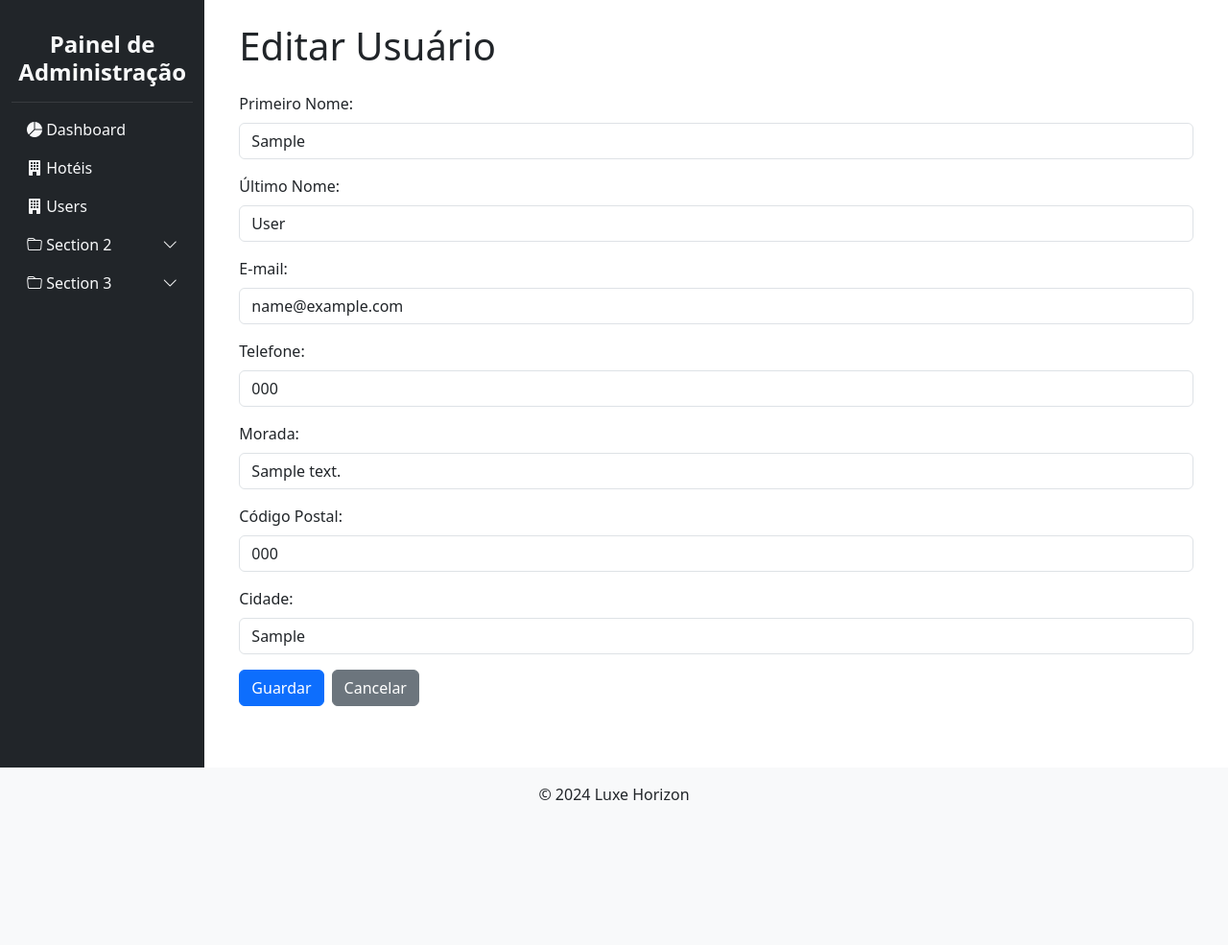
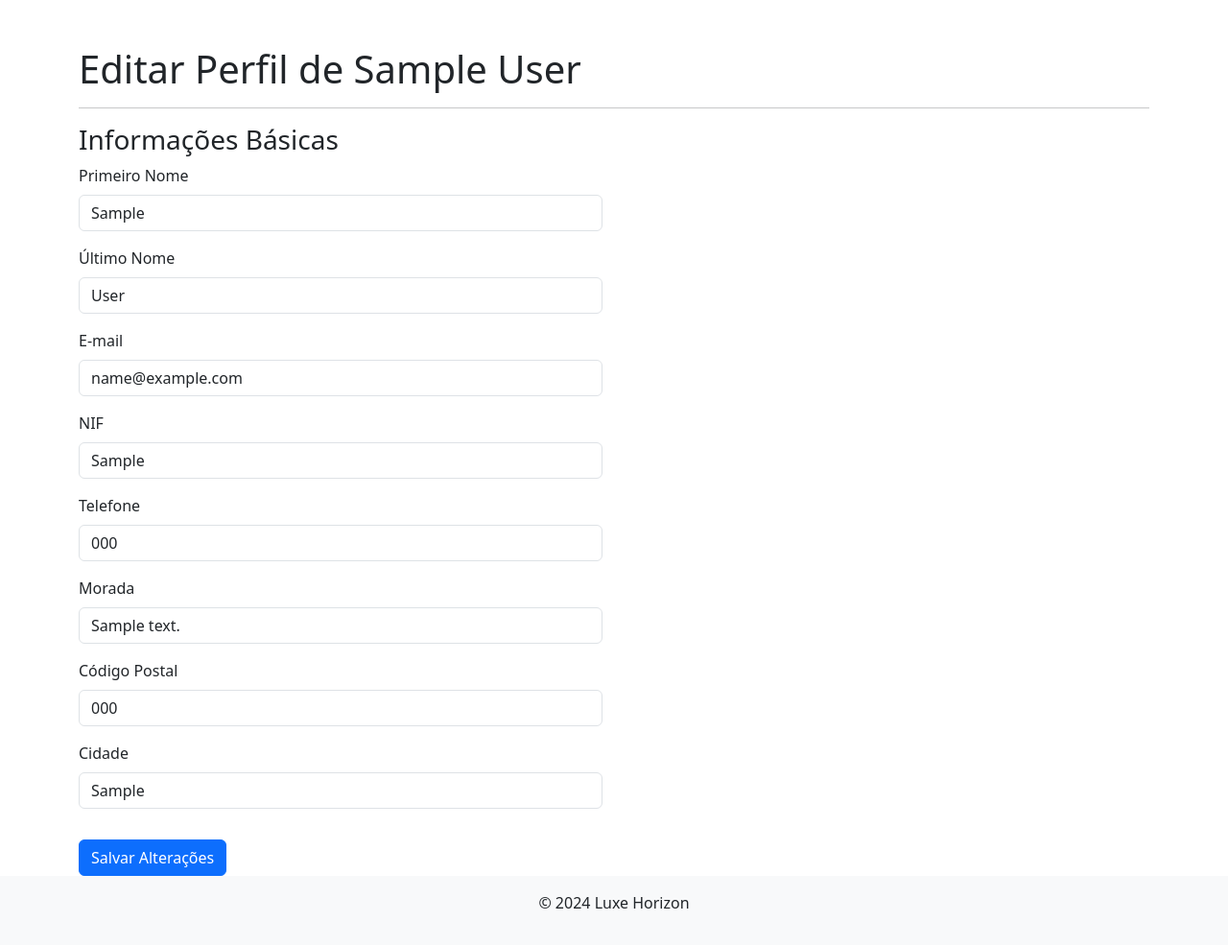
Before and after one commit to wi-r-es/luxehorizon, a Django app: page /users/user/edit/1/ in a window 1280 px wide. Shown: the part 66-1051 px from the top of the page at 96% size. Before the commit the page ends 900 px from the top, so only its background shows below. Run offline with Django 5.2, Linux system fonts and the light colour scheme; tables that the repository leaves empty hold one stand-in row (values such as "Sample post"); parts of the project's set-up code (start-up, migrations or seed data) failed here and were passed over; some libraries are stand-ins or nearby versions.

Commit message:
fix users edit e add

```diff
--- a/users/templates/users/user_form.html
+++ /dev/null
@@ -1,64 +0,0 @@
-{% extends "layouts/base_with_sidebar.html" %}
-
-{% block title %}{{ heading }}{% endblock %}
-
-{% block main_content %}
-<div class="container my-4">
-    <h1 class="mb-4">{{ heading }}</h1>
-    <form method="post" novalidate>
-        {% csrf_token %}
-
-        <div class="mb-3">
-            {{ form.first_name.label_tag }}
-            {{ form.first_name }}
-            {% if form.first_name.errors %}
-                <div class="text-danger">{{ form.first_name.errors.0 }}</div>
-            {% endif %}
-        </div>
-
-        <div class="mb-3">
-            {{ form.last_name.label_tag }}
-            {{ form.last_name }}
-            {% if form.last_name.errors %}
-                <div class="text-danger">{{ form.last_name.errors.0 }}</div>
-            {% endif %}
-        </div>
-
-        <div class="mb-3">
-            {{ form.email.label_tag }}
-            {{ form.email }}
-            {% if form.email.errors %}
-                <div class="text-danger">{{ form.email.errors.0 }}</div>
-            {% endif %}
-        </div>
-
-        <div class="mb-3">
-            {{ form.phone.label_tag }}
-            {{ form.phone }}
-            {% if form.phone.errors %}
-                <div class="text-danger">{{ form.phone.errors.0 }}</div>
-            {% endif %}
-        </div>
-
-        <div class="mb-3">
-            {{ form.full_address.label_tag }}
-            {{ form.full_address }}
-        </div>
-
-        <div class="mb-3">
-            {{ form.postal_code.label_tag }}
-            {{ form.postal_code }}
-        </div>
-
-        <div class="mb-3">
-            {{ form.city.label_tag }}
-            {{ form.city }}
-        </div>
-
-        <div class="d-flex justify-content-start">
-            <button type="submit" class="btn btn-primary me-2">Guardar</button>
-            <a href="{% url 'users_list' %}" class="btn btn-secondary">Cancelar</a>
-        </div>
-    </form>
-</div>
-{% endblock %}
--- /dev/null
+++ b/users/templates/users/users_form.html
@@ -0,0 +1,113 @@
+{% extends 'base.html' %}
+
+{% block content %}
+<div class="container mt-5">
+    <h1>
+        {% if operation == "adicionar" %}
+            Adicionar Novo Utilizador
+        {% else %}
+            Editar Perfil de {{ user.first_name }} {{ user.last_name }}
+        {% endif %}
+    </h1>
+    <hr>
+
+    <!-- Profile Form -->
+    <form method="post" action="{% if operation == 'editar' %}{% url 'users_edit' user.id %}{% else %}{% url 'users_add' %}{% endif %}">
+        {% csrf_token %}
+
+        <!-- Basic Information Section -->
+        <div class="row">
+            <div class="col-md-6">
+                <h3>Informações Básicas</h3>
+
+                <!-- First Name Field -->
+                <div class="form-group">
+                    <label for="id_first_name">Primeiro Nome</label>
+                    <input type="text" class="form-control" id="id_first_name" name="first_name"
+                    value="{{ user.first_name|default_if_none:'' }}">
+                </div>
+
+                <!-- Last Name Field -->
+                <div class="form-group">
+                    <label for="id_last_name">Último Nome</label>
+                    <input type="text" class="form-control" id="id_last_name" name="last_name"
+                    value="{{ user.last_name|default_if_none:'' }}">
+                </div>
+
+                <!-- Email Field -->
+                <div class="form-group">
+                    <label for="id_email">E-mail</label>
+                    <input type="email" class="form-control" id="id_email" name="email"
+                    value="{{ user.email|default_if_none:'' }}">
+                </div>
+
+                <!-- NIF Field -->
+                <div class="form-group">
+                    <label for="id_nif">NIF</label>
+                    <input type="text" class="form-control" id="id_nif" name="nif"
+                    value="{{ user.nif|default_if_none:'' }}">
+                </div>
+
+                <!-- Phone Field -->
+                <div class="form-group">
+                    <label for="id_phone">Telefone</label>
+                    <input type="text" class="form-control" id="id_phone" name="phone"
+                    value="{{ user.phone|default_if_none:'' }}"">
+                </div>
+
+                <!-- Address Field -->
+                <div class="form-group">
+                    <label for="id_full_address">Morada</label>
+                    <input type="text" class="form-control" id="id_full_address" name="full_address"
+                    value="{{ user.full_address|default_if_none:'' }}">
+                </div>
+
+                <!-- Postal Code Field -->
+                <div class="form-group">
+                    <label for="id_postal_code">Código Postal</label>
+                    <input type="text" class="form-control" id="id_postal_code" name="postal_code"
+                    value="{{ user.postal_code|default_if_none:'' }}">
+                </div>
+
+                <!-- City Field -->
+                <div class="form-group">
+                    <label for="id_city">Cidade</label>
+                    <input type="text" class="form-control" id="id_city" name="city"
+                    value="{{ user.city|default_if_none:'' }}">
+                </div>
+            </div>
+
+            <!-- Additional Employee Information -->
+            {% if user_type == "Employee" %}
+            <div class="col-md-6">
+                <h3>Informações do Funcionário</h3>
+
+                <!-- Role Field -->
+                <div class="form-group">
+                    <label for="id_role">Tipo</label>
+                    <input type="text" class="form-control" id="id_role" name="role" value="{{ role }}" readonly>
+                </div>
+
+                <!-- Social Security Field -->
+                <div class="form-group">
+                    <label for="id_social_security">NSS</label>
+                    <input type="text" class="form-control" id="id_social_security" name="social_security"
+                    value="{{ user.social_security|default_if_none:'' }}">
+                </div>
+            </div>
+            {% endif %}
+        </div>
+
+        <!-- Action Buttons -->
+        <div class="mt-3">
+            <button type="submit" class="btn btn-primary">
+                {% if operation == "adicionar" %}
+                    Adicionar
+                {% else %}
+                    Salvar Alterações
+                {% endif %}
+            </button>
+        </div>
+    </form>
+</div>
+{% endblock %}
--- a/users/urls.py
+++ b/users/urls.py
@@ -4,10 +4,10 @@ from . import views
 from .views import CustomLoginView, register, CustomLogoutView, profile_view, update_profile
 
 urlpatterns = [
-     path('', views.users_list, name='users_list'),
-    path('user/add/', views.user_form, name='user_add'),
-    path('user/edit/<int:hotel_id>/', views.user_form, name='user_edit'),
-    path('user/delete/<int:hotel_id>/', views.delete_user, name='delete_user'),
+    path('', views.users_list, name='users_list'),
+    path('user/add/', views.users_form, name='users_add'),
+    path('user/edit/<int:user_id>/', views.users_form, name='users_edit'),
+    path('user/delete/<int:user_id>/', views.delete_user, name='delete_user'),
     path('login/', CustomLoginView.as_view(), name='login'),
     path('register/', register, name='register'),
     path('logout/', CustomLogoutView.as_view(), name='logout'),
--- a/users/views.py
+++ b/users/views.py
@@ -124,32 +124,36 @@ def users_list(request):
         'order': order,
     })
 
-# Adicionar ou editar usuário
-def user_form(request, hotel_id=None):
-    if hotel_id:
-        user = get_object_or_404(User, id=hotel_id)
-        heading = "Editar Usuário"
+def users_form(request, user_id=None):
+    # Verifica se é para editar um utilizador existente
+    if user_id:
+        user = get_object_or_404(User, id=user_id)
+        operation = "editar"
     else:
-        user = User()
-        heading = "Adicionar Usuário"
+        user = None  # Define como None para diferenciar do modo de edição
+        operation = "adicionar"
 
     if request.method == 'POST':
         form = UserForm(request.POST, instance=user)
         if form.is_valid():
             form.save()
-            messages.success(request, "Usuário salvo com sucesso!")
+            messages.success(request, f"Usuário {operation} com sucesso!")
             return redirect('users_list')
+        else:
+            messages.error(request, "Corrija os erros abaixo.")
     else:
         form = UserForm(instance=user)
 
-    return render(request, 'users/user_form.html', {
+    return render(request, 'users/users_form.html', {
         'form': form,
-        'heading': heading,
+        'operation': operation,
+        'user': user or {},  # Garante um objeto vazio para "adicionar"
     })
 
-# Apagar usuário
-def delete_user(request, hotel_id):
-    user = get_object_or_404(User, id=hotel_id)
+
+# Apagar utilizador
+def delete_user(request, user_id):
+    user = get_object_or_404(User, id=user_id)
 
     if request.method == 'POST':
         user.delete()
```
Also changed, not shown: users/templates/users/confirm_delete.html (added, +19 -0 lines), users/templates/users/users_list.html (+29 -20 lines).
